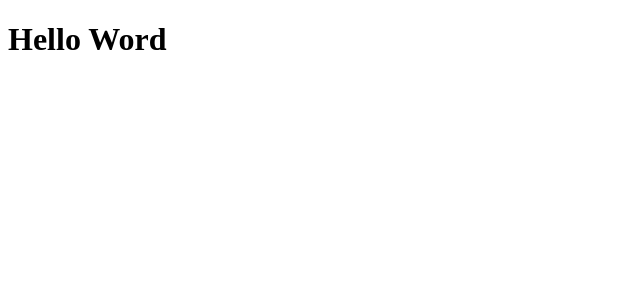
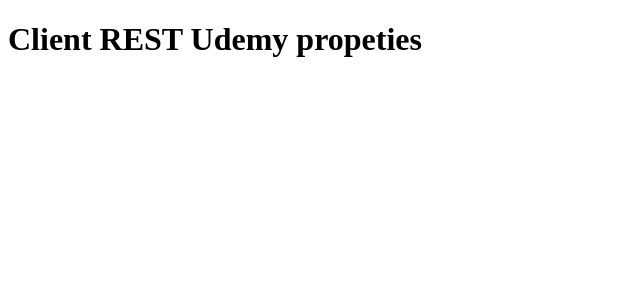
Before and after one commit to marcosmour/conceitosReactSpring, a React (Create React App) app: page / in a window 1280 px wide. Shown: the top 300 px of the page, without its empty margins (0-640 px from the left). Built offline with nearby package versions, Linux system fonts and the light colour scheme.

Commit message:
Conceito de Propiedade

```diff
--- a/src/App.js
+++ b/src/App.js
@@ -1,7 +1,9 @@
 import React from 'react';
-
+import Header from './Header';
 export default function App() {
   return(
-    <h1>Hello Word</h1>
+    <Header>
+      Client REST Udemy propeties
+    </Header>
   );
 }
--- /dev/null
+++ b/src/Header.js
@@ -0,0 +1,9 @@
+import React from "react";
+
+export default function Header({children}){
+    return(
+        <header>
+            <h1>{children}</h1>
+        </header>
+    )
+}
```
